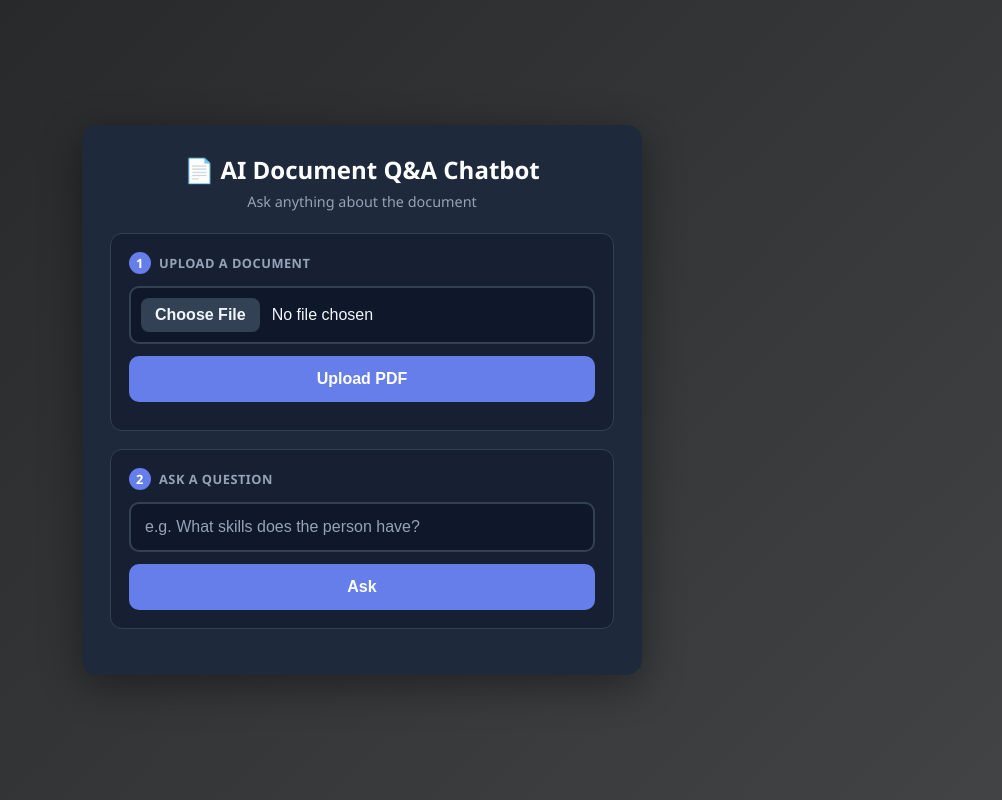
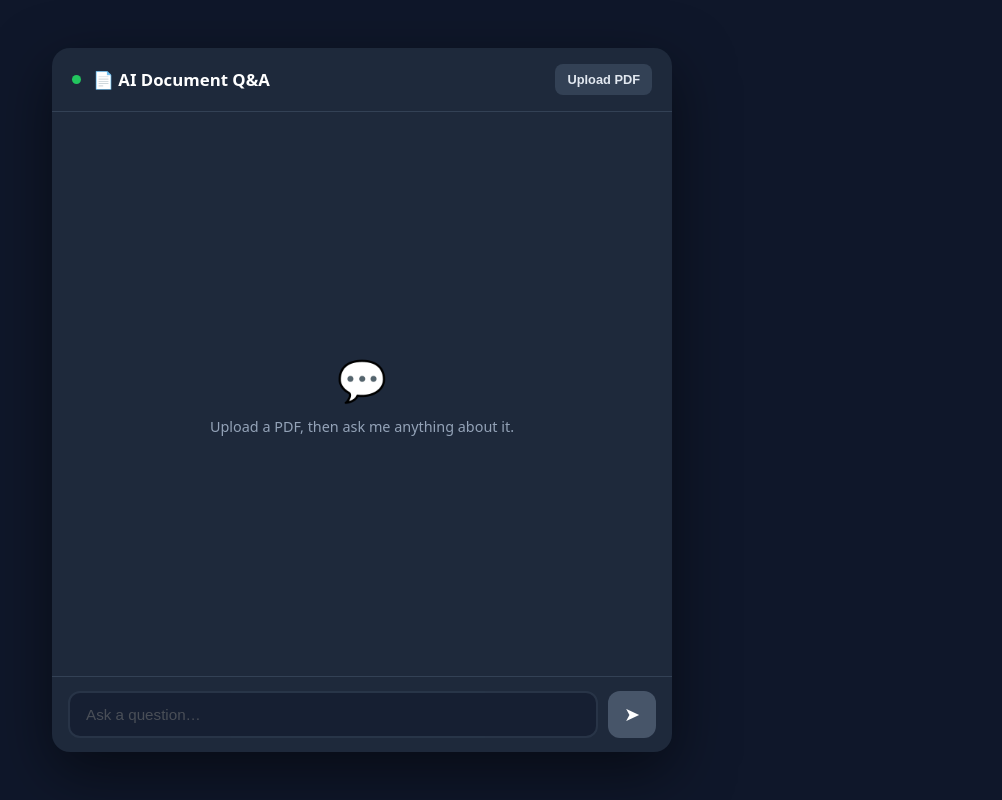
Before and after one commit to sangaribalasubramaniyen/ai-doc-chatbot, a plain HTML site: page index.html in a window 1280 px wide. Shown: the whole page, without its empty margins (278-1280 px from the left). Drawn offline with Linux system fonts and the light colour scheme.

Commit message:
Redesign frontend as a chat interface
Replace the two-step form with a proper chat UI: message bubbles
(user right / bot left), scrolling conversation history, a typing
indicator during LLM latency, and an Upload PDF button that shows
"Uploaded" state. Backend endpoints unchanged.

Co-Authored-By: Claude Opus 4.8 <noreply@anthropic.com>

```diff
--- a/index.html
+++ b/index.html
@@ -1,241 +1,219 @@
 <!DOCTYPE html>
 <html lang="en">
 <head>
-    <meta charset="UTF-8">
-    <meta name="viewport" content="width=device-width, initial-scale=1.0">
+  <meta charset="UTF-8" />
+  <meta name="viewport" content="width=device-width, initial-scale=1.0" />
   <title>AI Document Q&A Chatbot</title>
   <style>
     * { margin: 0; padding: 0; box-sizing: border-box; }
+    :root {
+      --bg:      #0f172a;   /* page background  */
+      --surface: #1e293b;   /* chat panel       */
+      --bot:     #334155;   /* bot bubble       */
+      --user:    #6366f1;   /* user bubble      */
+      --accent:  #818cf8;   /* highlights       */
+      --text:    #e2e8f0;
+      --muted:   #94a3b8;
+      --border:  #334155;
+    }
     body {
-        font-family: 'Segoe UI', Arial, sans-serif;
-        background: linear-gradient(135deg, #232526 0%, #414345 100%);
+      font-family: system-ui, 'Segoe UI', Roboto, sans-serif;
+      background: var(--bg);
       min-height: 100vh;
       display: flex;
       align-items: center;
       justify-content: center;
       padding: 16px;
     }
-      .card {
-        background: #1e293b;
+    /* The chat window */
+    .chat {
       width: 100%;
-        max-width: 560px;
-        padding: 28px;
-        border-radius: 16px;
-        box-shadow: 0 10px 40px rgba(0,0,0,0.4);
+      max-width: 620px;
+      height: 88vh;
+      background: var(--surface);
+      border-radius: 18px;
+      box-shadow: 0 20px 60px rgba(0,0,0,0.5);
+      display: flex;
+      flex-direction: column;
+      overflow: hidden;
     }
-      h1 {
-        font-size: 1.5rem;
-        color: #ffffff;
-        text-align: center;
-        margin-bottom: 6px;
+    /* ---- Header ---- */
+    header {
+      padding: 16px 20px;
+      border-bottom: 1px solid var(--border);
+      display: flex;
+      align-items: center;
+      gap: 12px;
     }
-      .subtitle {
-        text-align: center;
-        color: #94a3b8;
-        font-size: 0.9rem;
-        margin-bottom: 22px;
+    header h1 { font-size: 1.05rem; color: #fff; flex: 1; }
+    header .dot { width: 9px; height: 9px; border-radius: 50%; background: #22c55e; }
+    /* Upload control lives in the header */
+    #uploadWrap { display: flex; align-items: center; gap: 8px; }
+    #fileInput { display: none; }
+    .btn-sm {
+      font-size: 0.8rem; font-weight: 600; cursor: pointer;
+      background: var(--bot); color: var(--text);
+      border: none; border-radius: 8px; padding: 8px 12px;
     }
-      input {
-        width: 100%;
-        padding: 14px;
-        font-size: 1rem;
-        background: #0f172a;
-        color: #f1f5f9;
-        border: 2px solid #334155;
-        border-radius: 10px;
+    .btn-sm:hover { background: #475569; }
+    /* Green "uploaded" state for the button */
+    .btn-sm.done { background: #052e1a; color: #86efac; border: 1px solid #15803d; }
+    .btn-sm.done:hover { background: #063b21; }
+    /* ---- Messages ---- */
+    #messages {
+      flex: 1;
+      overflow-y: auto;
+      padding: 20px;
+      display: flex;
+      flex-direction: column;
+      gap: 14px;
+    }
+    .msg { max-width: 78%; padding: 12px 16px; border-radius: 16px; line-height: 1.55; font-size: 0.95rem; white-space: pre-wrap; }
+    .msg.user { align-self: flex-end;   background: var(--user); color: #fff; border-bottom-right-radius: 4px; }
+    .msg.bot  { align-self: flex-start; background: var(--bot);  color: var(--text); border-bottom-left-radius: 4px; }
+    .empty { margin: auto; text-align: center; color: var(--muted); font-size: 0.9rem; }
+    .empty .big { font-size: 2.5rem; margin-bottom: 10px; }
+    /* Typing indicator (three bouncing dots) */
+    .typing { display: flex; gap: 5px; align-items: center; }
+    .typing span {
+      width: 8px; height: 8px; border-radius: 50%; background: var(--muted);
+      animation: bounce 1.2s infinite ease-in-out;
+    }
+    .typing span:nth-child(2) { animation-delay: 0.15s; }
+    .typing span:nth-child(3) { animation-delay: 0.3s; }
+    @keyframes bounce { 0%,60%,100% { transform: translateY(0); opacity: .5; } 30% { transform: translateY(-6px); opacity: 1; } }
+    /* ---- Input bar ---- */
+    footer {
+      padding: 14px 16px;
+      border-top: 1px solid var(--border);
+      display: flex;
+      gap: 10px;
+    }
+    #query {
+      flex: 1;
+      padding: 13px 16px;
+      font-size: 0.95rem;
+      background: var(--bg);
+      color: var(--text);
+      border: 2px solid var(--border);
+      border-radius: 12px;
       outline: none;
     }
-      input::placeholder { color: #94a3b8; }
-      input:focus { border-color: #667eea; }
-      /* A labelled step box */
-      .step {
-        background: #172033;
-        border: 1px solid #334155;
+    #query:focus { border-color: var(--accent); }
+    #query:disabled { opacity: 0.5; }
+    #sendBtn {
+      width: 48px;
+      border: none;
       border-radius: 12px;
-        padding: 18px;
-        margin-bottom: 18px;
-      }
-      .step-label {
-        display: flex;
-        align-items: center;
-        gap: 8px;
-        font-size: 0.8rem;
-        font-weight: 600;
-        letter-spacing: 0.5px;
-        text-transform: uppercase;
-        color: #94a3b8;
-        margin-bottom: 12px;
-      }
-      .step-num {
-        display: inline-flex;
-        align-items: center;
-        justify-content: center;
-        width: 22px;
-        height: 22px;
-        border-radius: 50%;
-        background: #667eea;
+      background: var(--user);
       color: #fff;
-        font-size: 0.8rem;
-      }
-      /* Make the file picker match the dark theme */
-      input[type="file"] {
-        padding: 10px;
+      font-size: 1.2rem;
       cursor: pointer;
     }
-      input[type="file"]::file-selector-button {
-        background: #334155;
-        color: #f1f5f9;
-        border: none;
-        padding: 8px 14px;
-        border-radius: 8px;
-        margin-right: 12px;
-        cursor: pointer;
-        font-weight: 600;
-      }
-      input[type="file"]::file-selector-button:hover { background: #475569; }
-      /* Green "document ready" banner (hidden until upload succeeds) */
-      #docBanner {
-        display: none;
-        align-items: center;
-        justify-content: space-between;
-        gap: 10px;
-        background: #052e1a;
-        border: 1px solid #15803d;
-        border-radius: 12px;
-        padding: 14px 16px;
-        margin-bottom: 18px;
-        color: #86efac;
-        font-size: 0.9rem;
-      }
-      #changeDocBtn {
-        width: auto;
-        margin: 0;
-        padding: 6px 14px;
-        font-size: 0.8rem;
-        background: #334155;
-        flex-shrink: 0;
-      }
-      #changeDocBtn:hover { background: #475569; }
-      button {
-        width: 100%;
-        padding: 14px;
-        margin-top: 12px;
-        font-size: 1rem;
-        font-weight: 600;
-        background: #667eea;
-        color: #fff;
-        border: none;
-        border-radius: 10px;
-        cursor: pointer;
-        transition: background 0.2s;
-      }
-      button:hover { background: #5568d3; }
-      button:disabled { background: #aaa; cursor: not-allowed; }
-      #answer {
-        margin-top: 20px;
-        padding: 16px;
-        background: #0f172a;
-        border-left: 4px solid #667eea;
-        border-radius: 8px;
-        color: #e2e8f0;
-        line-height: 1.6;
-        white-space: pre-wrap;
-        min-height: 24px;
-        display: none;
-      }
-      /* Mobile screens */
-      @media (max-width: 480px) {
-        .card { padding: 20px; }
-        h1 { font-size: 1.25rem; }
-      }
+    #sendBtn:hover { background: #4f46e5; }
+    #sendBtn:disabled { background: #475569; cursor: not-allowed; }
   </style>
 </head>
 <body>
-    <div class="card">
-      <h1>📄 AI Document Q&A Chatbot</h1>
-      <p class="subtitle">Ask anything about the document</p>
-      <div class="step" id="uploadStep">
-        <div class="step-label"><span class="step-num">1</span> Upload a document</div>
-        <input id="fileInput" type="file" accept=".pdf" />
-        <button id="uploadBtn" onclick="uploadPDF()">Upload PDF</button>
-        <div id="status" style="text-align:center;color:#94a3b8;font-size:0.85rem;margin-top:10px;"></div>
+  <div class="chat">
+    <header>
+      <span class="dot"></span>
+      <h1>📄 AI Document Q&amp;A</h1>
+      <div id="uploadWrap">
+        <input id="fileInput" type="file" accept=".pdf" onchange="uploadPDF()" />
+        <button id="uploadBtn" class="btn-sm" onclick="document.getElementById('fileInput').click()">Upload PDF</button>
       </div>
+    </header>
 
-      <div id="docBanner">
-        <span id="docBannerText"></span>
-        <button id="changeDocBtn" onclick="changeDoc()">Change</button>
-      </div>
-
-      <div class="step">
-        <div class="step-label"><span class="step-num">2</span> Ask a question</div>
-        <input id="query" type="text" placeholder="e.g. What skills does the person have?" />
-        <button id="askBtn" onclick="ask()">Ask</button>
-        <div id="answer"></div>
+    <div id="messages">
+      <div class="empty" id="emptyState">
+        <div class="big">💬</div>
+        Upload a PDF, then ask me anything about it.
       </div>
     </div>
 
+    <footer>
+      <input id="query" type="text" placeholder="Ask a question…" disabled />
+      <button id="sendBtn" onclick="ask()" disabled>➤</button>
+    </footer>
+  </div>
+
   <script>
-      const input = document.getElementById("query");
-      const btn = document.getElementById("askBtn");
-      const answerDiv = document.getElementById("answer");
-      const statusDiv = document.getElementById("status");
+    const messages  = document.getElementById("messages");
+    const emptyState = document.getElementById("emptyState");
+    const query     = document.getElementById("query");
+    const sendBtn   = document.getElementById("sendBtn");
+    const uploadBtn = document.getElementById("uploadBtn");
 
-      const uploadStep = document.getElementById("uploadStep");
-      const docBanner = document.getElementById("docBanner");
-      const docBannerText = document.getElementById("docBannerText");
+    // Add a message bubble to the chat and scroll down
+    function addBubble(text, who) {
+      const div = document.createElement("div");
+      div.className = "msg " + who;
+      div.innerText = text;
+      messages.appendChild(div);
+      messages.scrollTop = messages.scrollHeight;
+      return div;
+    }
 
     async function uploadPDF() {
       const fileInput = document.getElementById("fileInput");
-        if (!fileInput.files.length) { statusDiv.innerText = "Please choose a PDF first."; return; }
+      if (!fileInput.files.length) return;
       const fileName = fileInput.files[0].name;
       const formData = new FormData();
       formData.append("file", fileInput.files[0]);
-        statusDiv.innerText = "Uploading & indexing...";
+
+      // Button shows progress
+      uploadBtn.innerText = "Indexing…";
+      uploadBtn.classList.remove("done");
+
       try {
-          const res = await fetch("/upload", { method: "POST", body: formData });
-          const data = await res.json();
-          // Success: hide the upload box, show the ready banner
-          uploadStep.style.display = "none";
-          docBannerText.innerText = "✓ " + fileName + " is ready. Ask away!";
-          docBanner.style.display = "flex";
+        await fetch("/upload", { method: "POST", body: formData });
+        // Button turns green and reads "✓ Uploaded"
+        uploadBtn.innerText = "✓ Uploaded";
+        uploadBtn.classList.add("done");
+        // Unlock the chat
+        if (emptyState) emptyState.remove();
+        query.disabled = false;
+        sendBtn.disabled = false;
+        query.focus();
       } catch (err) {
-          statusDiv.innerText = "Upload failed. Is the server running?";
+        uploadBtn.innerText = "Retry upload";
       }
     }
 
-      // "Change" button — bring the upload box back
-      function changeDoc() {
-        docBanner.style.display = "none";
-        uploadStep.style.display = "block";
-        statusDiv.innerText = "";
-        document.getElementById("fileInput").value = "";
-      }
+    async function ask() {
+      const text = query.value.trim();
+      if (!text) return;
 
-      // Press Enter to ask
-      input.addEventListener("keydown", (e) => { if (e.key === "Enter") ask(); });
+      addBubble(text, "user");
+      query.value = "";
+      query.disabled = true;
+      sendBtn.disabled = true;
 
-      async function ask() {
-        const query = input.value.trim();
-        if (!query) return;
-        answerDiv.style.display = "block";
-        answerDiv.innerText = "Thinking...";
-        btn.disabled = true;
-        btn.innerText = "Thinking...";
+      // Show the typing indicator
+      const typing = addBubble("", "bot");
+      typing.innerHTML = '<div class="typing"><span></span><span></span><span></span></div>';
+
       try {
         const res = await fetch("/ask", {
           method: "POST",
           headers: { "Content-Type": "application/json" },
-            body: JSON.stringify({ query: query })
+          body: JSON.stringify({ query: text })
         });
         const data = await res.json();
-          answerDiv.innerText = data.answer;
+        typing.innerText = data.answer;          // replace dots with the real answer
       } catch (err) {
-          answerDiv.innerText = "Error: could not reach the server. Is uvicorn running?";
+        typing.innerText = "⚠️ Couldn't reach the server. Is uvicorn running?";
       } finally {
-          btn.disabled = false;
-          btn.innerText = "Ask";
+        query.disabled = false;
+        sendBtn.disabled = false;
+        query.focus();
+        messages.scrollTop = messages.scrollHeight;
       }
     }
+
+    // Press Enter to send
+    query.addEventListener("keydown", (e) => { if (e.key === "Enter") ask(); });
   </script>
 </body>
 </html>
```
Lines whose indentation alone changed are shown as unchanged.
